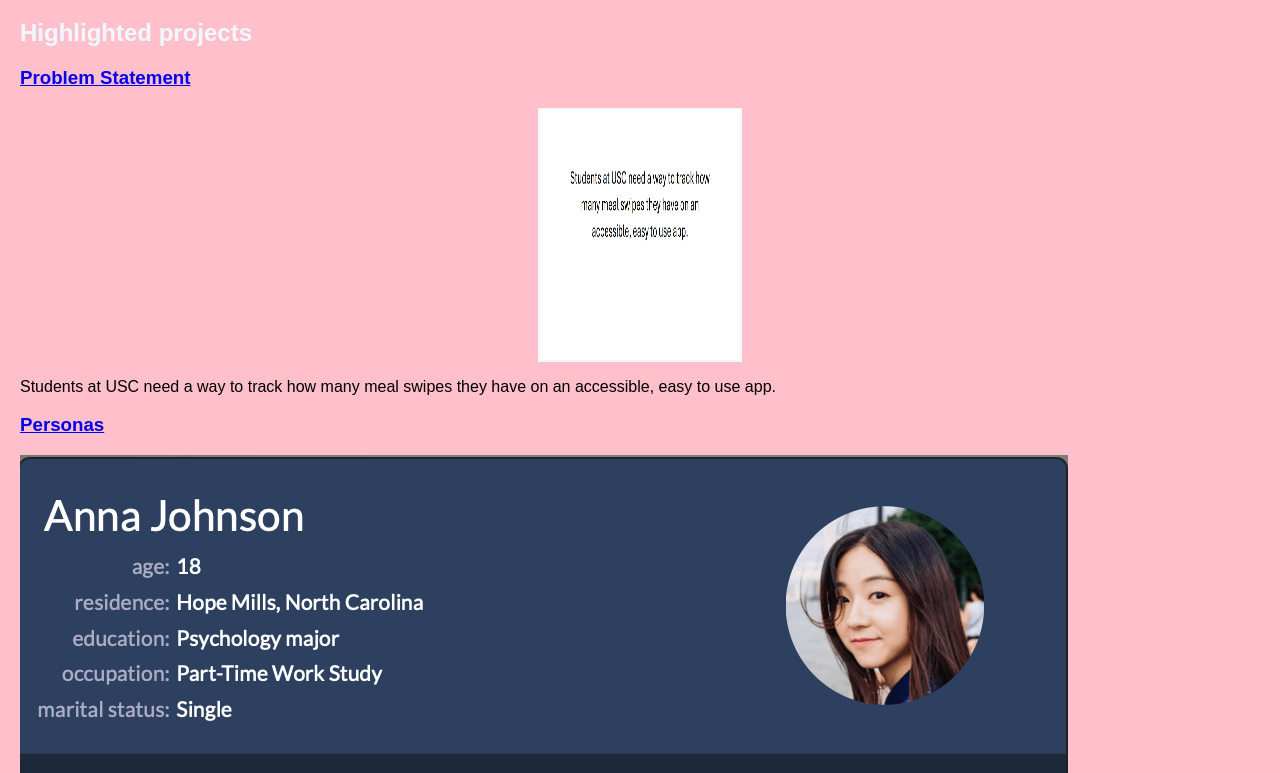
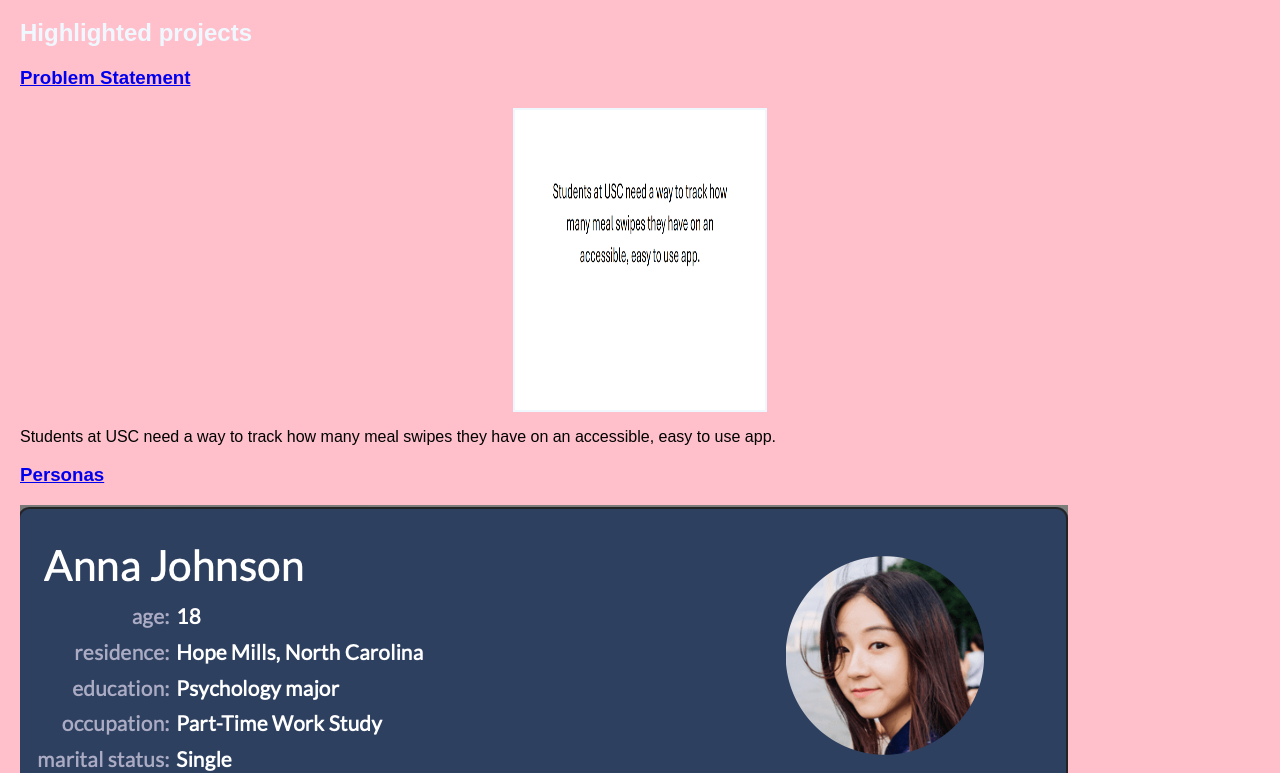
Before and after one commit to amaya-samirah/amaya-samirah.github.io, a plain HTML site: page index.html in a window 1280 px wide. Shown: the part 61-834 px from the top of the page. Drawn offline with Linux system fonts and the light colour scheme.

Commit message:
Updated style

```diff
--- a/styles.css
+++ b/styles.css
@@ -35,8 +35,8 @@ titles {
 }
 
 .project img{
-    width: 200px;
-    height: 250px;
+    width: 250px;
+    height: 300px;
     margin: 10px;
     border: 2px solid aliceblue; /* choose a color */
     display: block;
```
